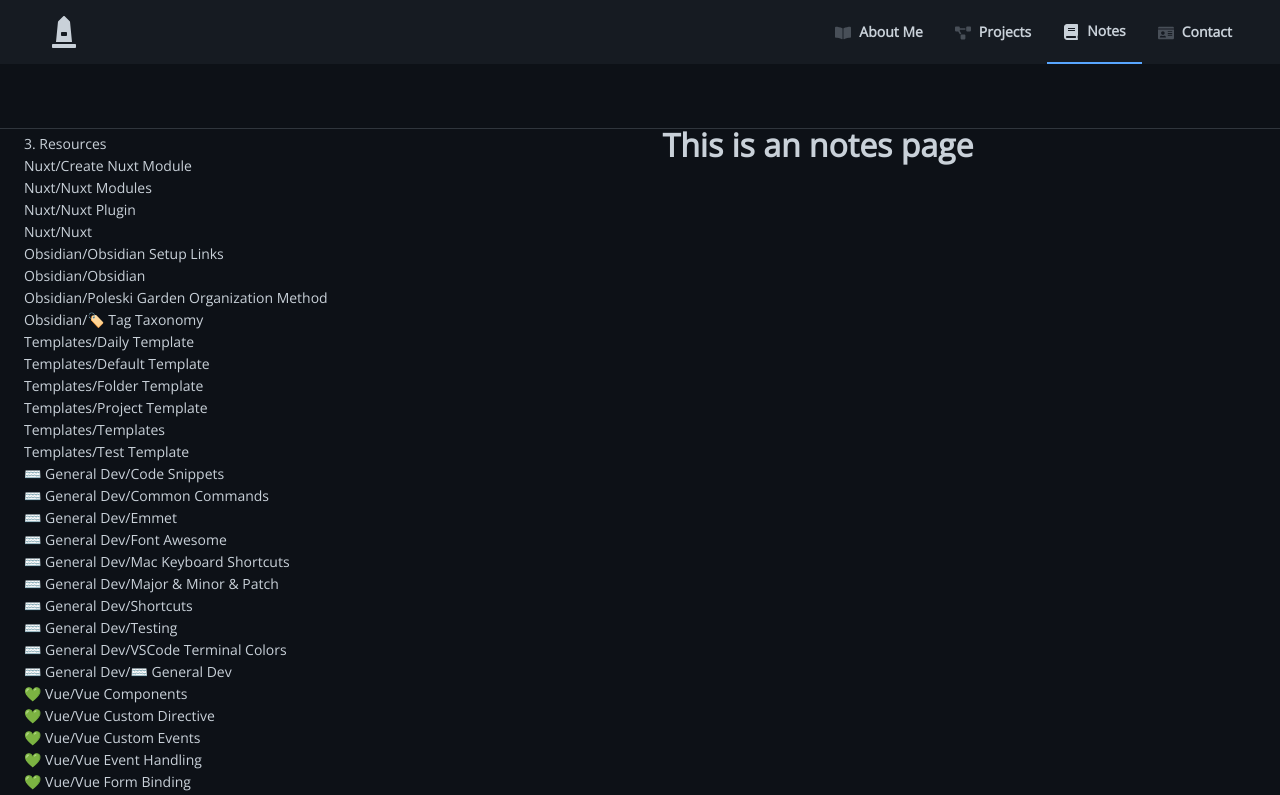
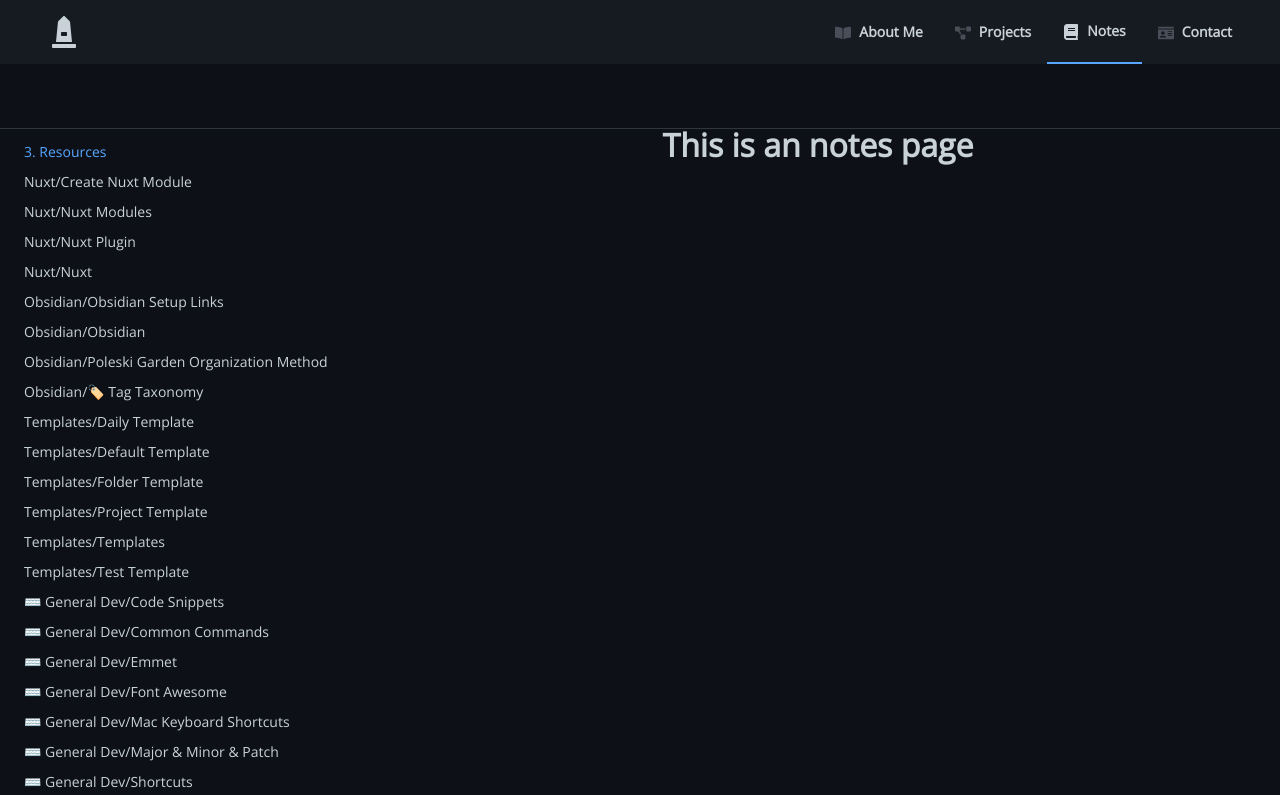
Before and after one commit to joesobo/PoleskiPortfolio, a Vue app: page /#/notes in a window 1280 px wide. Shown: the top 795 px of the page. Built offline with nearby package versions, Linux system fonts and the light colour scheme; what vue-async-computed would draw is missing.

Commit message:
working switching through notes

```diff
--- a/src/App.vue
+++ b/src/App.vue
@@ -8,11 +8,11 @@
       <!-- 1 -->
       <div class="col left">
         <Sidebar v-if="selected !== 'notes'" />
-        <Notesbar v-if="selected === 'notes'" />
+        <Notesbar v-if="selected === 'notes'" @sendToNotes="sendToNotesPage" />
       </div>
       <!-- 4 -->
       <div class="col right">
-        <router-view />
+        <router-view :notes="selectedNote" />
       </div>
     </div>
   </div>
@@ -59,7 +59,13 @@
   data() {
     return {
       selected: window.location.href.split("/")[4] || "home",
+      selectedNote: "",
     };
+  },
+  methods: {
+    sendToNotesPage(note: string) {
+      this.selectedNote = note;
+    },
   },
   watch: {
     $route(to) {
--- a/src/components/Notesbar.vue
+++ b/src/components/Notesbar.vue
@@ -2,7 +2,9 @@
   <div class="notebar">
     <div class="container">
       <div v-for="path in filePaths" :key="path">
-        <p>{{ path }}</p>
+        <p :class="isSelected(path)" @click="setSelected(path)">
+          {{ path }}
+        </p>
       </div>
     </div>
   </div>
@@ -13,6 +15,7 @@
   data() {
     return {
       filePaths: [],
+      selected: "",
     };
   },
   mounted() {
@@ -22,6 +25,19 @@
       .keys()
       .map((key) => key.replace("./3. Resources/", ""))
       .map((key) => key.replace(".md", ""));
+
+    this.setSelected(this.filePaths[0]);
+  },
+  methods: {
+    setSelected(path) {
+      this.selected = path;
+      this.$emit("sendToNotes", this.selected);
+    },
+    isSelected(path) {
+      if (this.selected === path) {
+        return "selected";
+      }
+    },
   },
 };
 </script>
@@ -41,6 +57,11 @@
 
 p {
   font-size: 14px !important;
-  margin-top: 8px;
+  margin-top: 16px;
+  cursor: pointer;
+}
+
+.selected {
+  color: var(--accent);
 }
 </style>
--- a/src/views/Notes.vue
+++ b/src/views/Notes.vue
@@ -11,26 +11,14 @@
 import marked from "marked";
 
 export default Vue.extend({
-  data() {
-    return {
-      index: 10,
-      filePaths: [],
-    };
-  },
+  props: ["notes"],
   asyncComputed: {
     async markdownToHtml() {
-      if (this.filePaths.length > 0) {
-        const test = await import(
-          `@/notes${this.filePaths[this.index].substring(1)}`
-        );
+      if (this.notes) {
+        const test = await import(`@/notes/3. Resources/${this.notes}.md`);
         return marked(test.default);
       }
     },
-  },
-  mounted() {
-    const files = require.context("@/notes", true);
-    console.log(files.keys());
-    this.filePaths = files.keys();
   },
 });
 </script>
```
